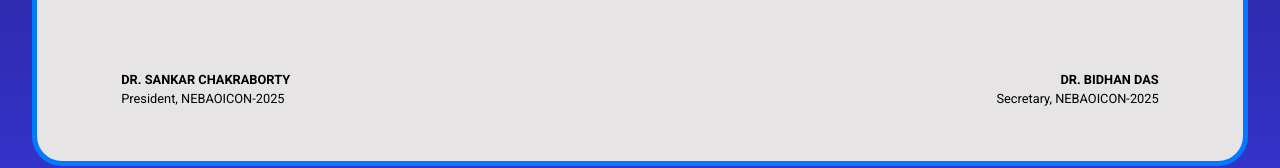
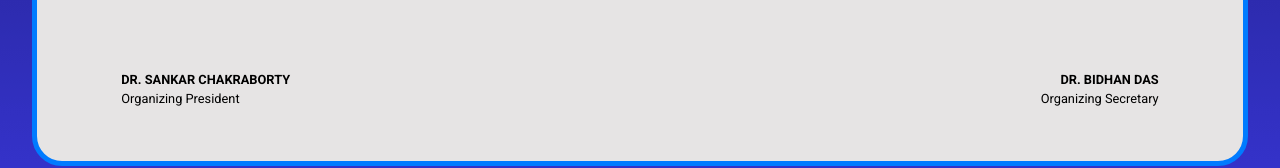
Before and after one commit to AtanuDebbarma/nebaoicon2025, a React (Vite) app: page / in a window 1280 px wide. Shown: the part 2485-2653 px from the top of the page. Built offline with nearby package versions, Linux system fonts and the light colour scheme; no server answers; a web font is replaced by a local one.

Commit message:
Organizing President and Organizing Secretary

```diff
--- a/src/app/components/HomeComponents/WelcomeMessage/MessageSection/MessageSection.tsx
+++ b/src/app/components/HomeComponents/WelcomeMessage/MessageSection/MessageSection.tsx
@@ -40,12 +40,12 @@
         <p style={{ textAlign: "left" }}>
           <strong>DR. SANKAR CHAKRABORTY</strong>
           <br />
-          President, NEBAOICON-2025
+          Organizing President
         </p>
         <p style={{ textAlign: "right" }}>
           <strong>DR. BIDHAN DAS</strong>
           <br />
-          Secretary, NEBAOICON-2025
+          Organizing Secretary
         </p>
       </span>
     </div>
```
